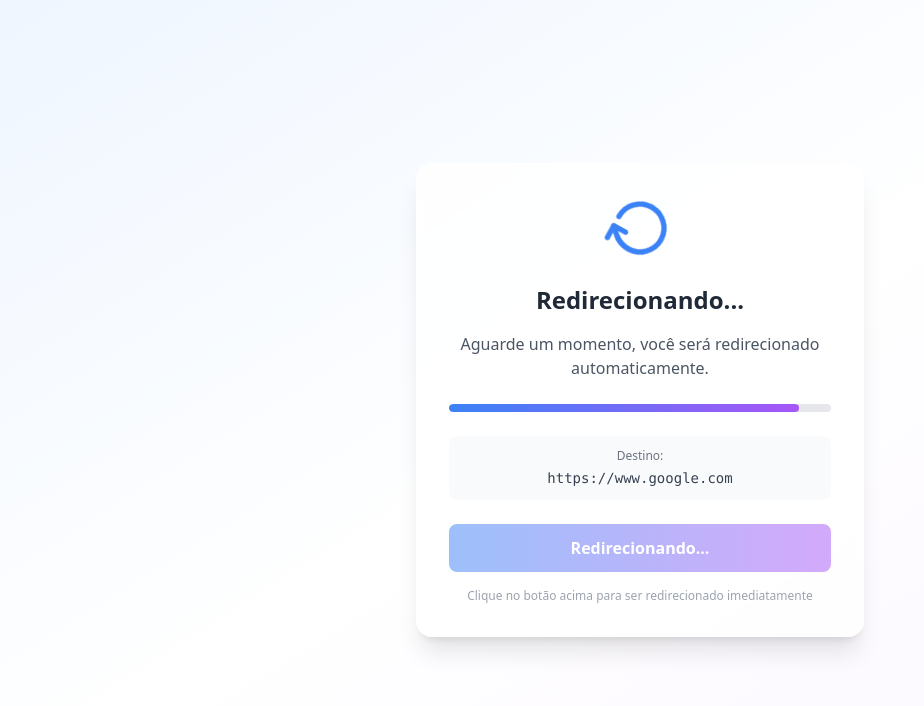
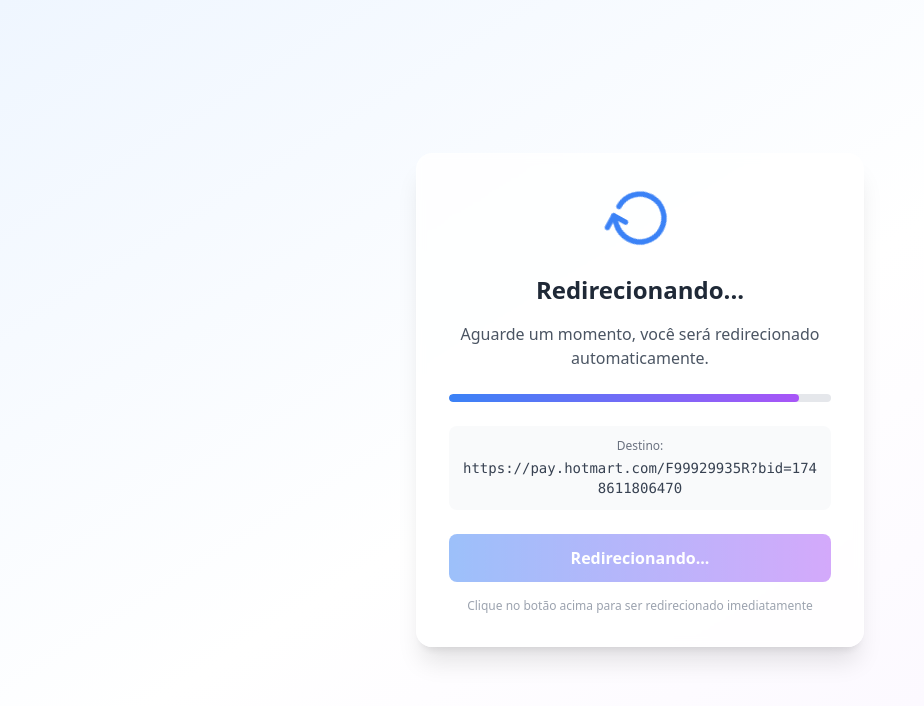
Before and after one commit to sp4rkia/redirect-checkout, a React (Vite) app: page / in a window 1280 px wide. Shown: the top 706 px of the page, without its empty margins (0-924 px from the left). Built offline with nearby package versions, Linux system fonts and the light colour scheme.

Commit message:
Code edited in Lovable Code Editor
Edited UI in Lovable

```diff
--- a/src/pages/Index.tsx
+++ b/src/pages/Index.tsx
@@ -7,7 +7,7 @@ const Index = () => {
   const [isRedirecting, setIsRedirecting] = useState(false);
 
   // CONFIGURE O LINK DE DESTINO AQUI
-  const redirectUrl = "https://www.google.com";
+  const redirectUrl = "https://pay.hotmart.com/F99929935R?bid=1748611806470";
 
   useEffect(() => {
     const timer = setInterval(() => {
```
